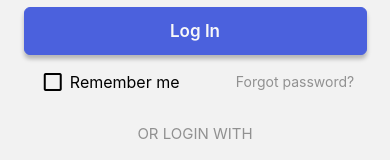
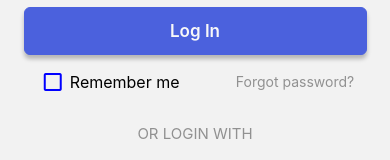
Before and after one commit to huylys12/smart-lighting-control-system, a React Native app in the folder client/: screen /LogIn in a window 390 px wide. Shown: the part 377-537 px from the top of the page. Built offline with nearby package versions, Linux system fonts and the light colour scheme.

Commit message:
Add files via upload

```diff
--- a/client/src/components/Checkbox.js
+++ b/client/src/components/Checkbox.js
@@ -10,7 +10,7 @@ const CheckBox = (props) => {
         <View style={styles.container}>
             <Pressable onPress={props.onPress}>
                 <MaterialCommunityIcons
-                    name={iconName} size={24} color="#000" />
+                    name={iconName} size={24} color="blue" />
             </Pressable>
             <Text style={styles.title}>{props.title}</Text>
         </View>
```
